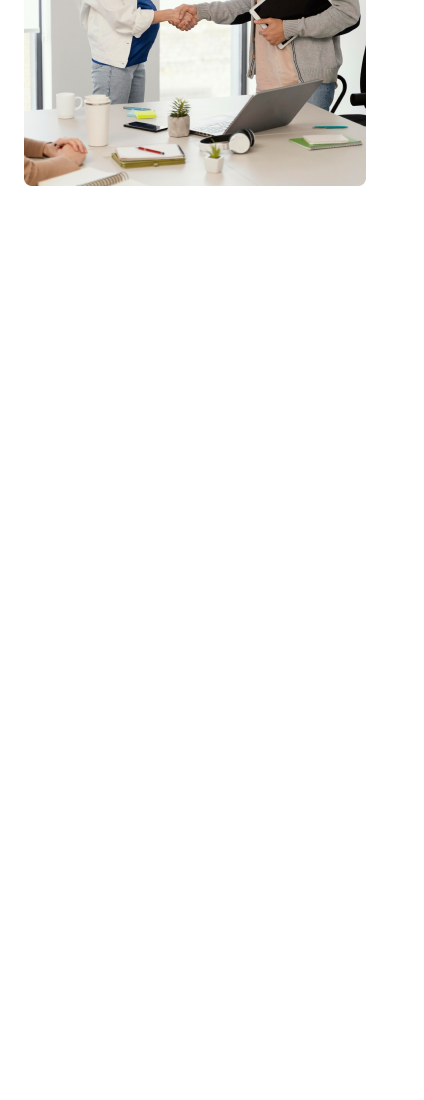
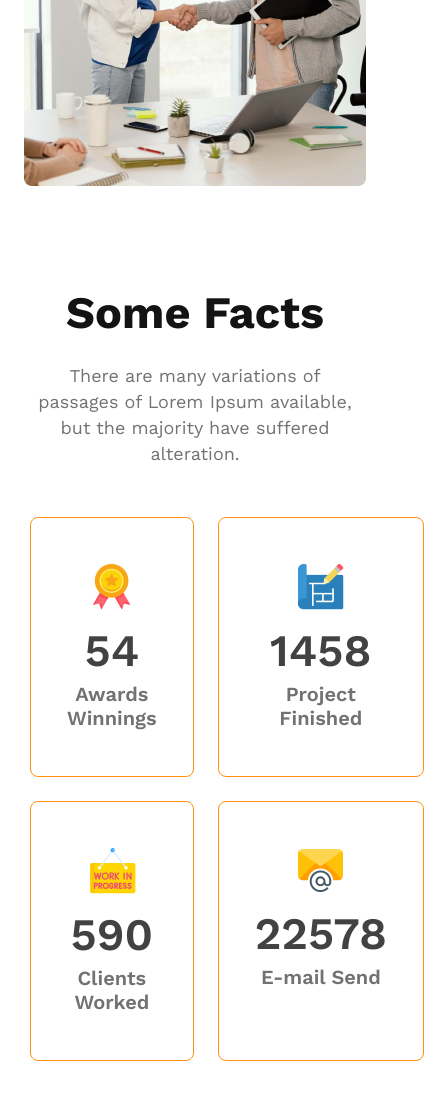
Before and after one commit to shahjalalhazari/G3-Architects-Assignment-02, a plain HTML site: page index.html in a window 390 px wide. Shown: the part 3023-4123 px from the top of the page, 424 px wide, since content can reach past the window. Before the commit the page ends 3274 px from the top, so only its background shows below. Drawn offline with nearby package versions, Linux system fonts and the light colour scheme.

Commit message:
Facts Section Added.

```diff
--- a/index.html
+++ b/index.html
@@ -50,7 +50,9 @@
             <!-- Banner Texts -->
             <div class="text-content">
                 <h1 class="section-title">Brand New <br> Group of Architects </h1>
-                <p class="description">There are many variations of passages of Lorem Ipsum available, but the majority have suffered alteration in <br> some form, by injected humour, or randomised words which don't look even</p>
+                <p class="description">There are many variations of passages of Lorem Ipsum available, but the majority
+                    have suffered alteration in <br> some form, by injected humour, or randomised words which don't look
+                    even</p>
                 <button class="section-button">Explore More</button>
             </div>
             <!-- Banner Image -->
@@ -62,6 +64,7 @@
     </header>
     <!-- Header Section End -->
 
+
     <!-- Features Section Start -->
     <section class="features-section">
         <!-- Feature Images -->
@@ -72,14 +75,87 @@
             <img src="images/team4.png" alt="">
         </div>
         <div class="feature-content">
-            <h2 class="section-sub-title"><span class="gray-text">Quick list</span> of Our <span class="orange-text">Features</span></h2>
+            <h2 class="section-sub-title"><span class="gray-text">Quick list</span> of Our <span
+                    class="orange-text">Features</span></h2>
             <p class="description">
-                There are many variations of passages of Lorem Ipsum available, but the majority have suffered alteration in some form, by injected humour, or randomised words which don't look even
+                There are many variations of passages of Lorem Ipsum available, but the majority have suffered
+                alteration in some form, by injected humour, or randomised words which don't look even
             </p>
             <button class="section-button">Explore More</button>
         </div>
     </section>
     <!-- Features Section End -->
+
+
+    <!-- Feature Items Section Start -->
+    <!-- <section class="feature-items-section">
+        <div class="item-content">
+            <h2 class="section-sub-title">Features you will love & enjoy</h2>
+            <p class="description">There are many variations of passages of Lorem Ipsum available, but the majority have
+                suffered alteration in some form, by injected humour, or randomised words which don't look even</p>
+            <div class="item-cards">
+                <div class="item-card">
+                    <h3 class="item-title">Desktop & Mobile Version</h3>
+                    <p class="description">There are many variations of passages of Lorem Ipsum available, but the
+                        majority have suffered alteration in some form, by injected humour, or randomised...........</p>
+                </div>
+                <div class="item-card">
+                    <h3 class="item-title">Drag & Drop Builder</h3>
+                    <p class="description">There are many variations of passages of Lorem Ipsum available, but the
+                        majority have suffered alteration in some form, by injected humour, or randomised...........</p>
+                </div>
+                <div class="item-card">
+                    <h3 class="item-title">Awesome Modern Design</h3>
+                    <p class="description">There are many variations of passages of Lorem Ipsum available, but the
+                        majority have suffered alteration in some form, by injected humour, or randomised...........</p>
+                </div>
+                <div class="item-card">
+                    <h3 class="item-title">Super Easy to Edit</h3>
+                    <p class="description">There are many variations of passages of Lorem Ipsum available, but the
+                        majority have suffered alteration in some form, by injected humour, or randomised...........</p>
+                </div>
+            </div>
+        </div>
+        <div class="item-image">
+            <img src="images/architect.png" alt="">
+            <div class="item-button">
+                <h1 class="section-title">10+ Years</h1>
+                <h6>Experience</h6>
+            </div>
+        </div>
+    </section> -->
+    <!-- Feature Items Section End -->
+
+
+    <!-- Facts Section Start -->
+    <section class="facts-section">
+        <h1 class="section-sub-title">Some Facts</h1>
+        <p class="description">There are many variations of passages of Lorem Ipsum available, but the majority have suffered alteration.</p>
+        <div class="badges">
+            <div class="badge">
+                <img src="images/icons/ribon.png" alt="">
+                <h3 class="badge-title">54</h3>
+                <h6 class="badge-sub-title">Awards Winnings</h6>
+            </div>
+            <div class="badge">
+                <img src="images/icons/projects.png" alt="">
+                <h3 class="badge-title">1458</h3>
+                <h6 class="badge-sub-title">Project Finished</h6>
+            </div>
+            <div class="badge">
+                <img src="images/icons/customers.png" alt="">
+                <h3 class="badge-title">590</h3>
+                <h6 class="badge-sub-title">Clients Worked</h6>
+            </div>
+            <div class="badge">
+                <img src="images/icons/email.png" alt="">
+                <h3 class="badge-title">22578</h3>
+                <h6 class="badge-sub-title">E-mail Send</h6>
+            </div>
+        </div>
+    </section>
+    <!-- Facts Section End -->
+
 </body>
 
 </html>
--- a/styles/style.css
+++ b/styles/style.css
@@ -2,6 +2,12 @@
     margin: 0;
     padding: 0;
     font-family: 'Work Sans', sans-serif;
+}
+
+:root {
+    --primary-color: #ff900e;
+    --dark-color-2: #424242;
+    --dark-color-3: #727272;
 }
 
 /* Common Styles */
@@ -23,8 +29,9 @@
     line-height: 26px;
     color: #727272;
 }
+
 .section-button {
-    background-color: #FF900E;
+    background-color: var(--primary-color);
     border-radius: 8px;
     padding: 21px 25px;
     color: #fff;
@@ -33,6 +40,7 @@
     font-size: 20px;
     font-weight: 600;
 }
+
 a {
     text-decoration: none;
 }
@@ -78,9 +86,11 @@ a {
 .main-section {
     margin-top: 100px;
 }
+
 .text-content {
     text-align: center;
 }
+
 .banner img {
     width: 100%;
     margin-top: 50px;
@@ -89,25 +99,110 @@ a {
 
 /* Features Section's Style */
 .features-section {
-    margin: 85px 301px 130px 301px;
+    margin: 85px 301px 0 301px;
     display: flex;
     justify-content: center;
     align-items: center;
 }
+
 .feature-images {
     display: grid;
     grid-template-columns: repeat(2, 1fr);
     row-gap: 24px;
     column-gap: 24px;
 }
+
 .feature-content {
     padding-left: 75px;
 }
+
 .feature-content .gray-text {
     color: #727272;
 }
+
 .feature-content .orange-text {
-    color: #FF900E;
+    color: var(--primary-color);
+}
+
+
+/* Feature Items Section's Style */
+/* .feature-items-section {
+    display: none;
+    margin: 130px 240px;
+    display: flex;
+    justify-content: center;
+    align-items: center;
+} */
+
+/* .item-content>h2 {
+    border-left: 5px solid var(--primary-color);
+    padding-left: 22px;
+    margin-bottom: 24px;
+}
+
+.item-image>img {
+    width: 100%;
+}
+
+.item-cards {
+    margin-top: 30px;
+}
+
+.item-card {
+    padding: 30px;
+    box-shadow: 0px 4px 30px rgba(0, 0, 0, 0.08);
+    border-radius: 8px;
+    border: 1px solid var(--primary-color);
+    margin-bottom: 20px;
+}
+
+.item-button {
+    background-color: var(--primary-color);
+    padding: 46px 42px;
+    text-align: center;
+}
+
+.item-button>h1 {
+    color: #fff;
+}
+
+.item-button>h6 {
+    font-weight: 500;
+    font-size: 25px;
+    color: #fff;
+} */
+
+
+/* Facts Section's Style */
+.facts-section {
+    margin: 130px 240px 180px 240px;
+}
+
+.badges {
+    display: flex;
+    justify-content: space-around;
+    margin-top: 100px;
+}
+
+.badge {
+    border: 1px solid #FF900E;
+    border-radius: 8px;
+    padding: 46px 36px;
+    text-align: center;
+}
+
+.badge-title {
+    font-weight: 600;
+    font-size: 45px;
+    color: var(--dark-color-2);
+    margin-top: 10px;
+}
+
+.badge-sub-title {
+    font-weight: 600;
+    font-size: 20px;
+    color: var(--dark-color-3);
+    margin-top: 5px;
 }
 
 
@@ -115,30 +210,57 @@ a {
         Responsive For Small Devices
                 --------------------- */
 @media only screen and (max-width:576px) {
+
     /* Header Section's style */
     .header-section {
         padding: 50px 30px;
     }
-    .navbar, .nav-list {
+
+    .navbar,
+    .nav-list {
         flex-direction: column;
         row-gap: 18px;
     }
+
     .nav-item {
         margin-left: 0;
     }
+
+
     /* Features Section's Style */
     .features-section {
         margin: 65px 30px;
         flex-direction: column-reverse;
         text-align: center;
     }
+
     .feature-images {
         display: grid;
         grid-template-columns: repeat(1, 1fr);
     }
+
     .feature-content {
         padding-left: 0;
         margin-bottom: 50px;
+    }
+
+
+    /* Facts Section's Style */
+    .facts-section {
+        margin: 100px 30px 120px 30px;
+        text-align: center;
+    }
+
+    .badges {
+        display: grid;
+        grid-template-columns: repeat(2, 1fr);
+        margin-top: 50px;
+        gap: 24px;
+    }
+
+    .badge {
+        border: 1px solid #FF900E;
+        border-radius: 8px;
     }
 }
 
@@ -147,25 +269,48 @@ a {
         Responsive For Medium Devices
                 --------------------- */
 @media only screen and (min-width:577px) and (max-width:992px) {
+
     /* Header Section's style */
     .header-section {
         padding: 50px 80px;
     }
+
     .nav-item {
         margin-left: 35px;
     }
+
     /* Features Section's Style */
     .features-section {
         margin: 65px 30px;
         flex-direction: column-reverse;
         text-align: center;
     }
+
     .feature-images {
         display: grid;
         grid-template-columns: repeat(2, 1fr);
     }
+
     .feature-content {
         padding-left: 0;
         margin-bottom: 50px;
     }
+
+    /* Facts Section's Style */
+    .facts-section {
+        margin: 100px 80px 120px 80px;
+        text-align: center;
+    }
+
+    .badges {
+        display: grid;
+        grid-template-columns: repeat(2, 1fr);
+        margin-top: 50px;
+        gap: 30px;
+    }
+
+    .badge {
+        border: 1px solid #FF900E;
+        border-radius: 8px;
+    }
 }
```
